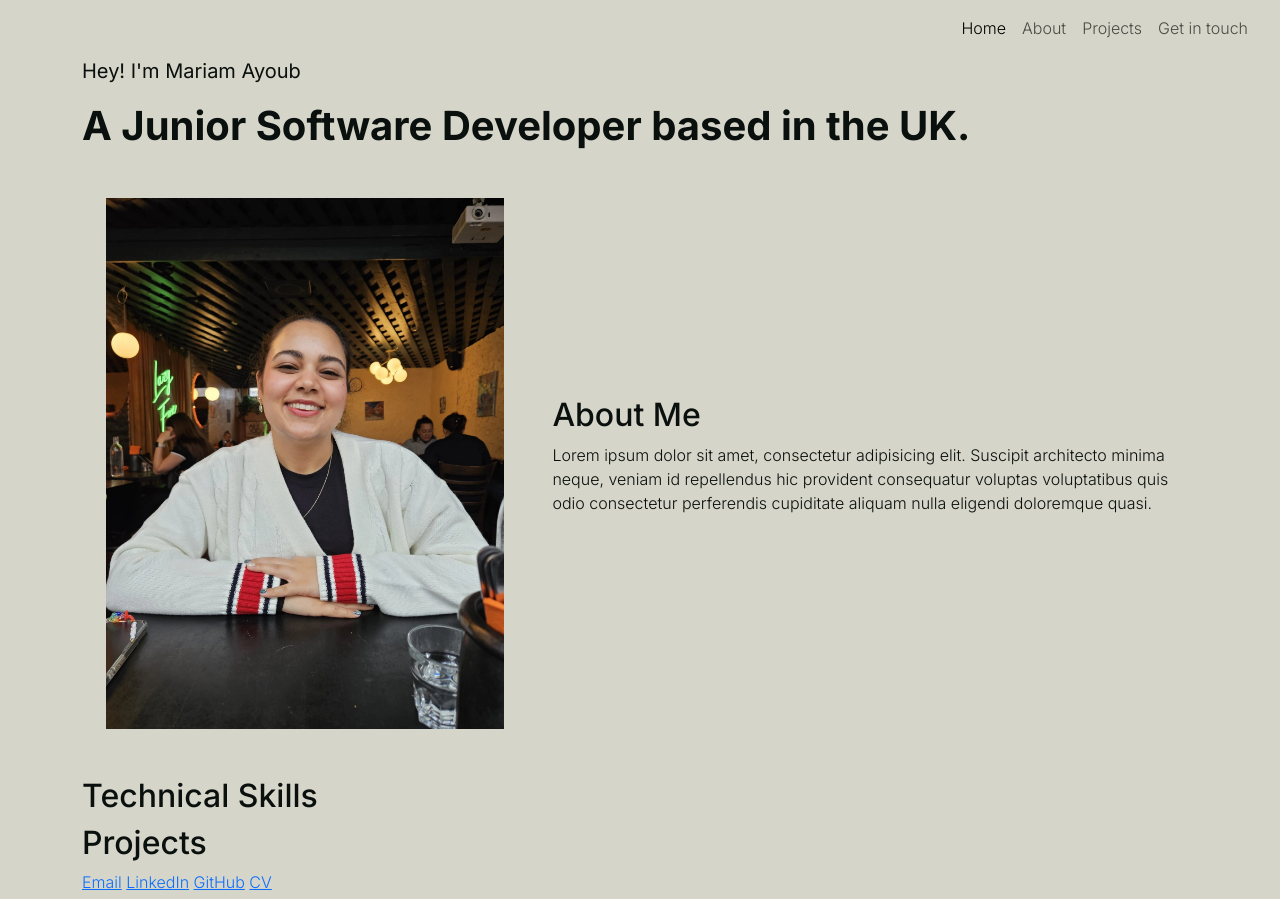
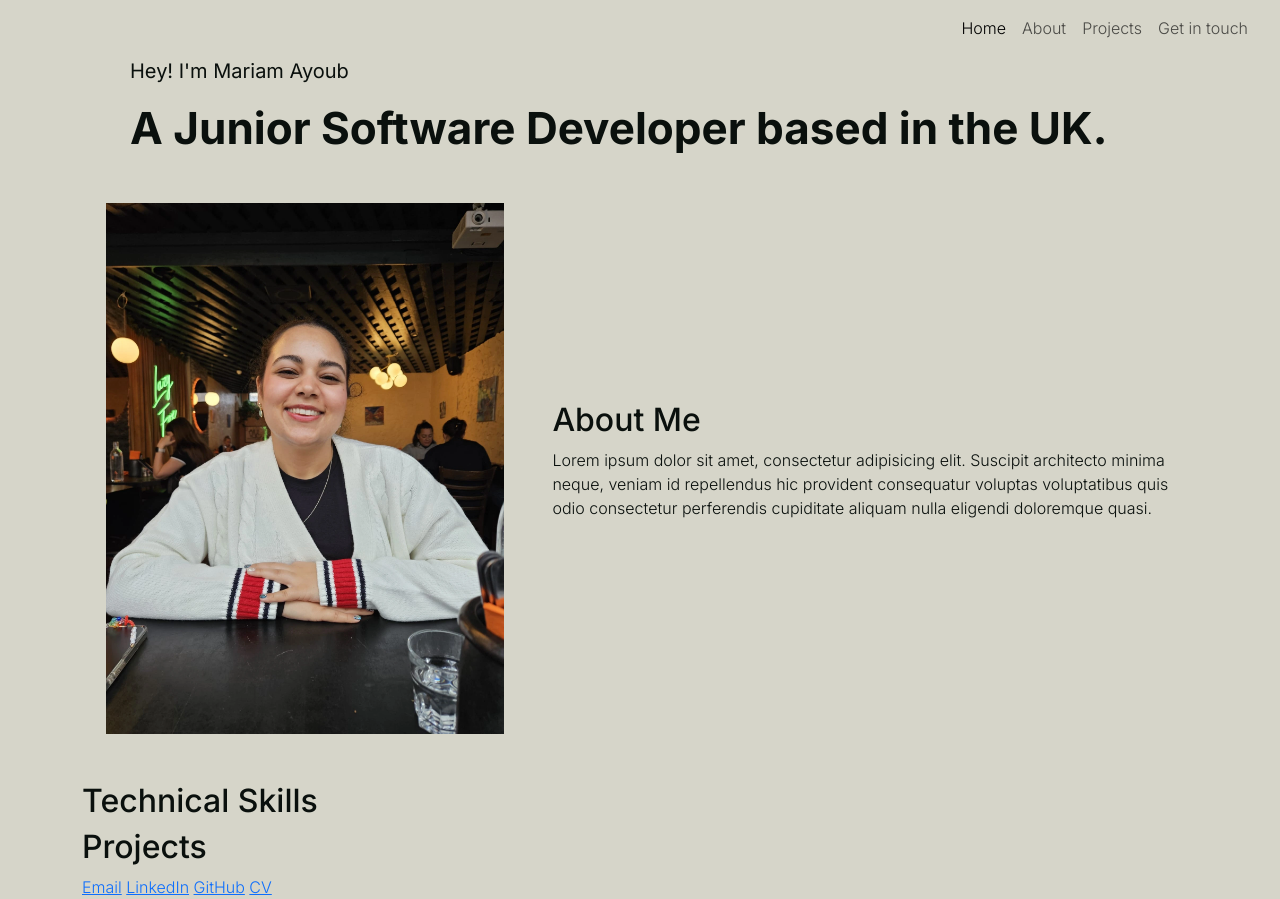
Before and after one commit to mariam138/mariam-ayoub, a plain HTML site: page index.html in a window 1280 px wide. Drawn offline with nearby package versions, Linux system fonts and the light colour scheme.

Commit message:
increase landing title font size

```diff
--- a/index.html
+++ b/index.html
@@ -62,10 +62,10 @@
       <!-- Main content of page which includes about, technical skills and projects sections -->
       <main class="content text-center text-lg-start">
         <!-- Landing section -->
-        <section class="content__landing">
-          <p class="content__landing__para text-start">Hey! I'm Mariam Ayoub</p>
+        <section class="content__landing mx-5 text-start">
+          <p class="content__landing__para">Hey! I'm Mariam Ayoub</p>
           <!-- Landing title -->
-          <h1 class="content__landing__title mb-5 text-start">
+          <h1 class="content__landing__title mb-5">
             A Junior Software Developer based in the UK.
           </h1>
         </section>
--- a/styles.scss
+++ b/styles.scss
@@ -38,9 +38,10 @@ body {
       font-size: 1.25rem;
     }
 
-    // Make h1 title extra bold
+    // Make h1 title extra bold and large
     &__title {
       font-weight: 700;
+      font-size: 2.75rem;
     }
   }
 
```
Also changed, not shown: styles.css.
